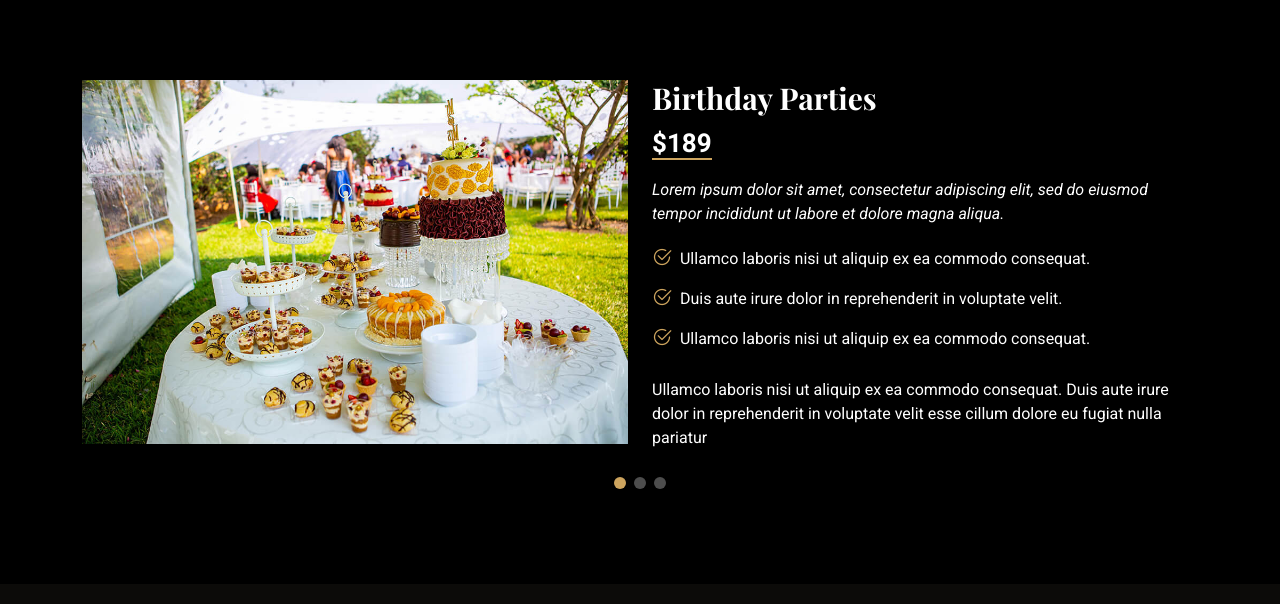
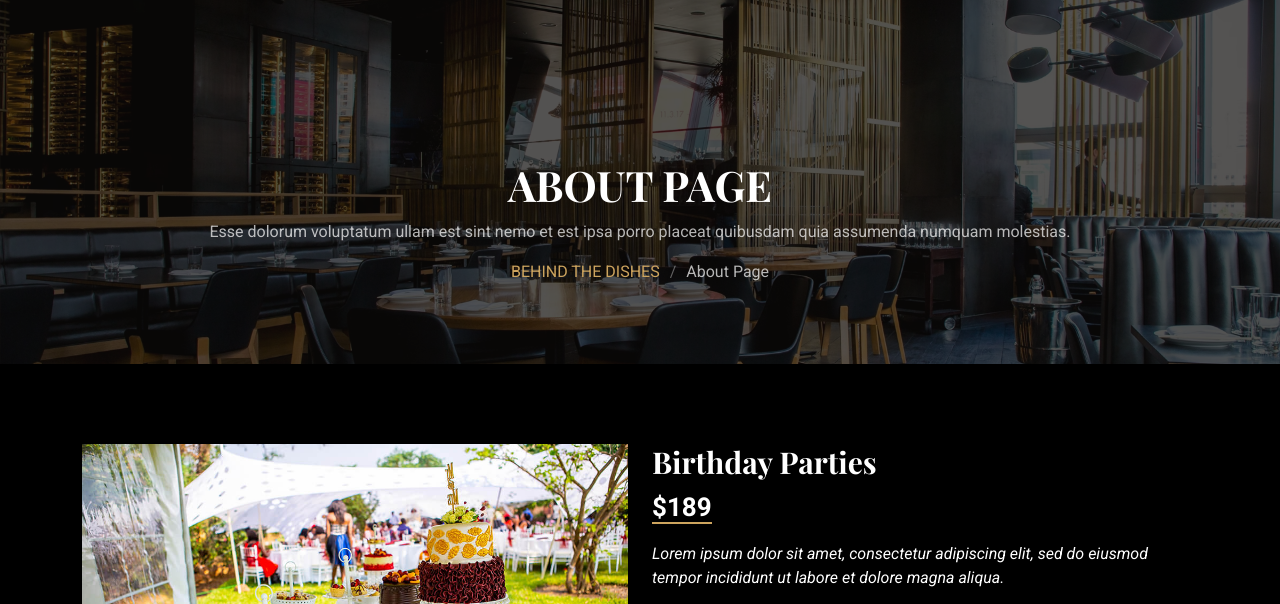
Before and after one commit to mercyogalo/Personal-work, a Django app: page /about/ in a window 1280 px wide. Shown: the part 78-682 px from the top of the page. Run offline with Django 4.2, Linux system fonts and the light colour scheme; some libraries are stand-ins or nearby versions; some web fonts are replaced.

Commit message:
updated the about page
added the hero section for the page

```diff
--- a/restaurant/restaurantfeature/templates/about.html
+++ b/restaurant/restaurantfeature/templates/about.html
@@ -5,6 +5,23 @@
 
 
 {% block body  %}
+
+
+
+  <!-- Page Title -->
+  <div class="page-title position-relative" data-aos="fade" style="background-image: url({% static 'assets/img/page-title-bg.webp' %});">
+    <div class="container position-relative">
+      <h1>ABOUT PAGE<br></h1>
+      <p>Esse dolorum voluptatum ullam est sint nemo et est ipsa porro placeat quibusdam quia assumenda numquam molestias.</p>
+      <nav class="breadcrumbs">
+        <ol>
+          <li><a href="index.html">BEHIND THE DISHES</a></li>
+          <li class="current">About Page</li>
+        </ol>
+      </nav>
+    </div>
+  </div><!-- End Page Title -->
+
 
 
 
```
